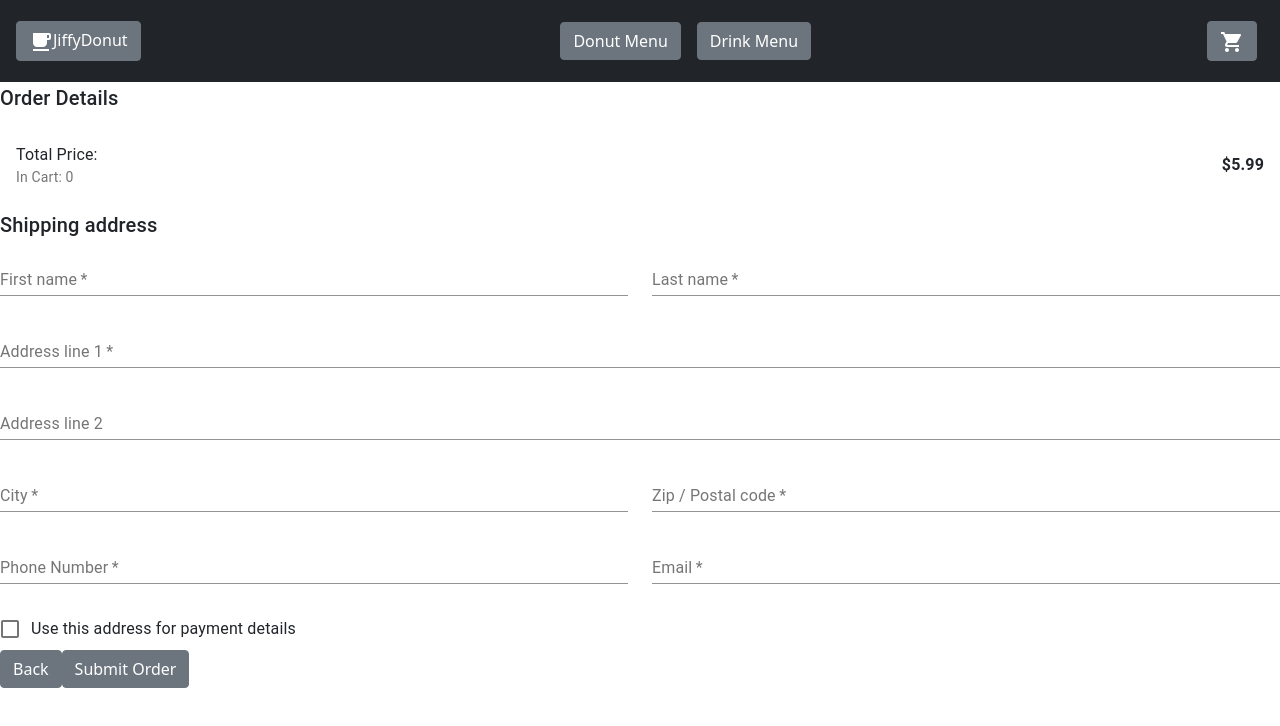
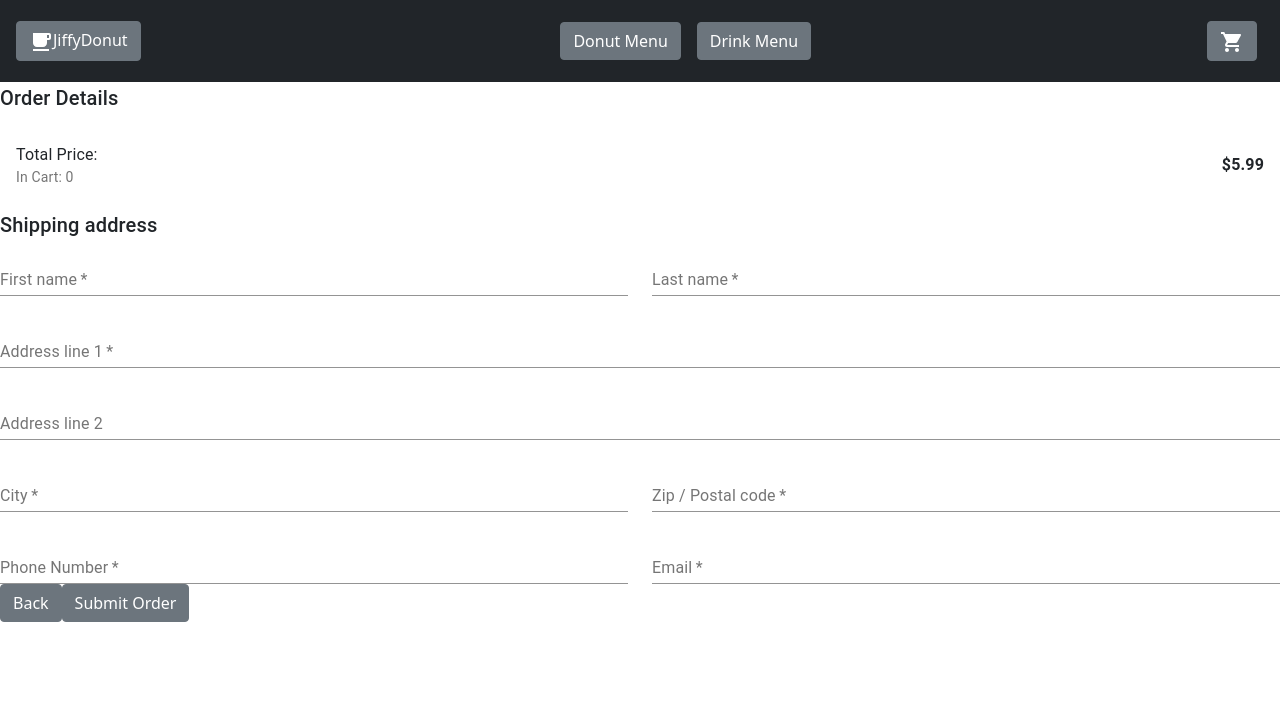
Before and after one commit to ncarlson55/donut-app, a React (Create React App) app: page /addressForm in a window 1280 px wide. Shown: the top 726 px of the page. Built offline with nearby package versions, Linux system fonts and the light colour scheme.

Commit message:
Removed Checkbox and created alert box when order is ready

```diff
--- a/src/component/AddressForm/AddressFormComponent.js
+++ b/src/component/AddressForm/AddressFormComponent.js
@@ -31,6 +31,15 @@ function AddressForm(props) {
 
   const numInCart = `In Cart: ${sumCartQty}`;
 
+  const reset = () => {
+
+  }
+
+  const onSubmit = () => {
+      alert('Your order is confirmed! We emailed you a copy of your receipt. We will text you when your order is out for delivery! ');
+      reset();
+  }
+
   return (
     <React.Fragment>
       <Typography variant="h6" gutterBottom>
@@ -47,7 +56,7 @@ function AddressForm(props) {
       <Typography variant="h6" gutterBottom>
         Shipping address
       </Typography>
-      <Grid container spacing={3}>
+      <Grid container spacing={3} gutterBottom>
         <Grid item xs={12} sm={6}>
           <TextField
             required
@@ -117,7 +126,7 @@ function AddressForm(props) {
             autoComplete="phone number"
           />
         </Grid>
-        <Grid item xs={12} sm={6}>
+        <Grid item xs={12} sm={6} gutterBottom>
           <TextField
             required
             id="email"
@@ -127,19 +136,11 @@ function AddressForm(props) {
             autoComplete="email"
           />
         </Grid>
-        <Grid item xs={12}>
-          <FormControlLabel
-            control={
-              <Checkbox color="secondary" name="saveAddress" value="yes" />
-            }
-            label="Use this address for payment details"
-          />
-        </Grid>
       </Grid>
       <Link to="/shoppingCart">
         <Button>Back</Button>
       </Link>
-      <Button>Submit Order</Button>
+      <Button onClick={() => onSubmit()}>Submit Order</Button>
     </React.Fragment>
   );
 }
```
